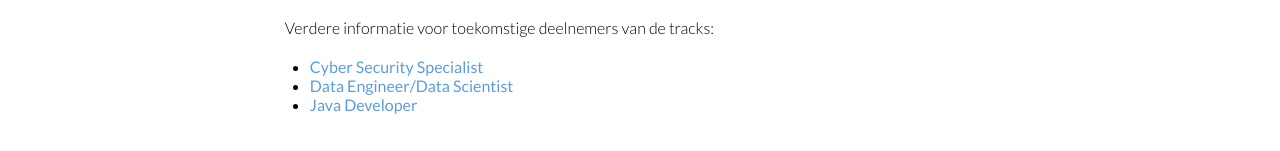
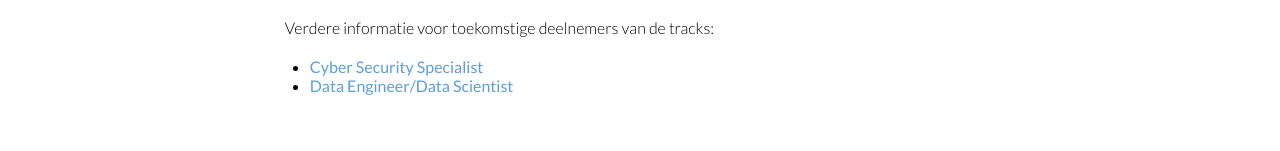
Before and after one commit to ITvitae/itvitae.github.io, a Jekyll site: the page built from docs/orientatie.md, in a window 1280 px wide. Shown: the part 1240-1391 px from the top of the page. Built offline with Jekyll 4.4.1, drawn with Linux system fonts in a browser that asks for light colours.

Commit message:
disabled java link, for now

```diff
--- a/docs/orientatie.md
+++ b/docs/orientatie.md
@@ -65,4 +65,3 @@ Verdere informatie voor toekomstige deelnemers van de tracks:
 
 - [Cyber Security Specialist](/orientatie/cyber)
 - [Data Engineer/Data Scientist](/orientatie/data)
-- [Java Developer](/orientatie/java)
```
